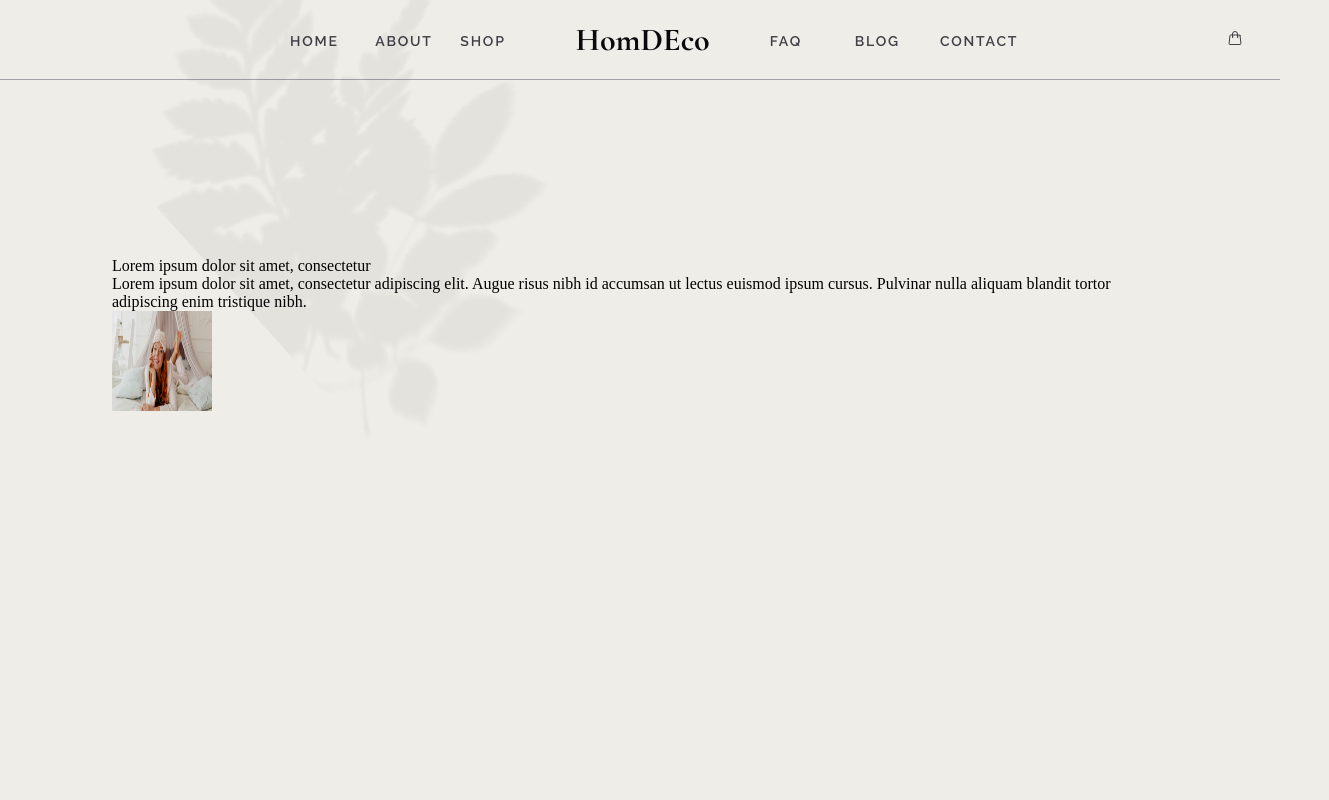
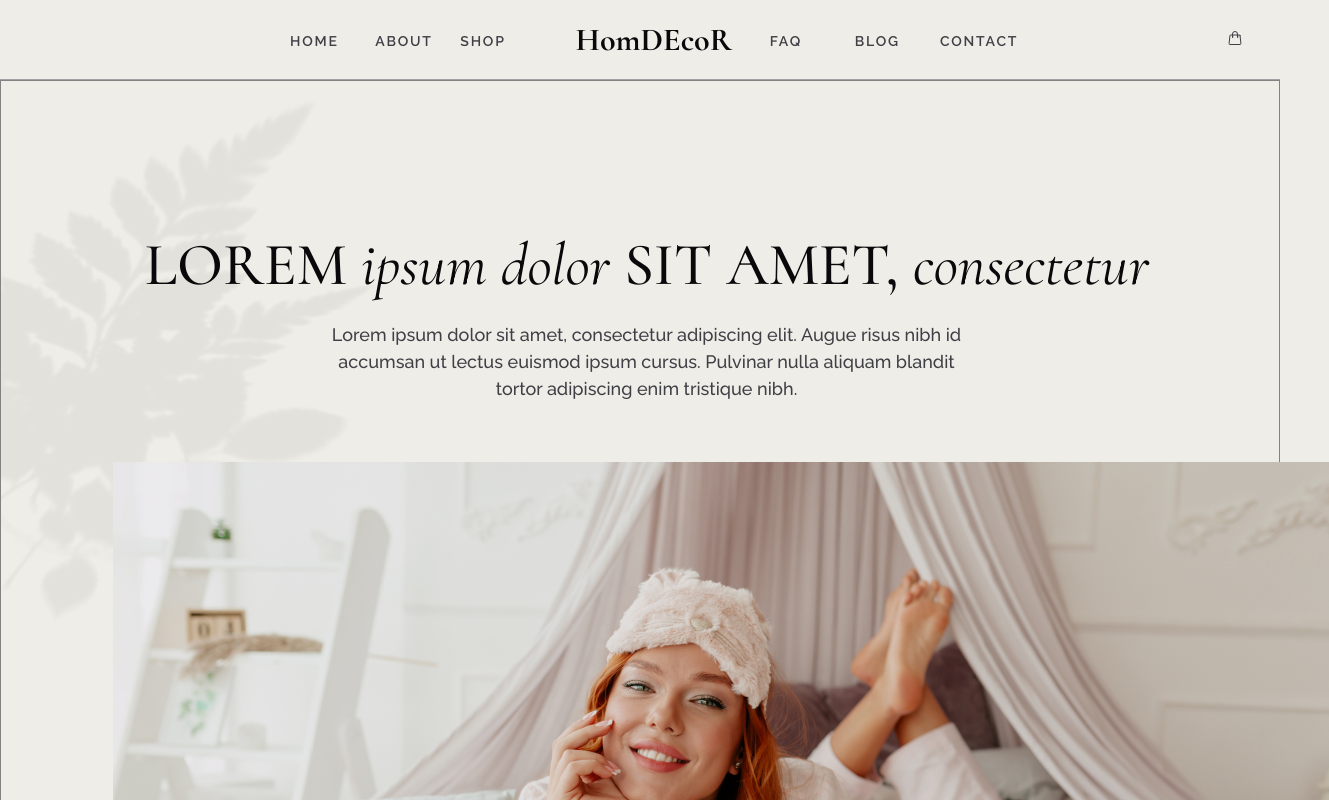
Before and after one commit to PayalSharma2023/react_mentoring, a React (Vite) app in the folder vite-project/: page / in a window 1280 px wide. Shown: the top 800 px of the page, 1329 px wide, since content can reach past the window. Built offline with nearby package versions, Linux system fonts and the light colour scheme.

Commit message:
hero section

```diff
--- a/vite-project/src/App.css
+++ b/vite-project/src/App.css
@@ -23,6 +23,7 @@ html {
   align-items: center;
   padding: 0px, 112px, 0px, 112px;
   background-color: #efede7;
+  z-index: 99;
 }
 .container {
   position: relative;
@@ -104,25 +105,79 @@ html {
   position: relative;
   width: Hug (1, 440px) px;
   height: Hug (1, 023px) px;
-  top: 81px;
   padding: 96px 112px 96px 112px;
-  gap: 10px;
-  border: 0px 0px 1px 0px;
-  opacity: 0px;
+
+  border: 1px solid #828282;
 }
 .container2 {
-  position: relative;
+  margin: 50px 0;
   width: Hug (1, 216px) px;
   height: Hug (831px) px;
   gap: 64px;
+  opacity: 0px;
+}
+.hero-img {
+  text-align: center;
 }
 .hero-img-1 img {
   position: absolute;
   width: 630.37px;
   height: 727.48px;
-  top: -541px;
-  left: 38.78px;
+  top: -55px;
+  left: 0px;
   gap: 0px;
   opacity: 0px;
-  rotate: -42deg;
+  z-index: 0;
 }
+.hero-img-2 img {
+  position: relative;
+  width: 1216px;
+  height: 592px;
+  margin: auto;
+  gap: 0px;
+  opacity: 0px;
+  z-index: 1;
+}
+.title {
+  position: relative;
+  width: 1068px;
+  height: 175px;
+  margin: auto;
+  align-items: center;
+  justify-content: center;
+  text-align: center;
+  margin-bottom: 60px;
+}
+.text {
+  text-transform: uppercase;
+  font-family: Cormorant;
+  font-size: 60px;
+  font-weight: 500;
+  line-height: 77.5px;
+  text-align: center;
+  color: #09090b;
+}
+.ipsun {
+  text-transform: lowercase;
+  font-family: Cormorant;
+  font-size: 60px;
+  font-style: italic;
+  font-weight: 400;
+  line-height: 77.5px;
+  text-align: left;
+}
+
+.sub-text {
+  position: absolute;
+  width: 639px;
+  height: 81px;
+  top: 94px;
+  left: 214px;
+  color: #3f3f46;
+
+  font-family: Raleway;
+  font-size: 18px;
+  font-weight: 500;
+  line-height: 27px;
+  text-align: center;
+}
--- a/vite-project/src/pages/demo.jsx
+++ b/vite-project/src/pages/demo.jsx
@@ -18,7 +18,7 @@ function Homepage() {
                 <a href="">SHOP</a>
                 </li>
 
-              <div className="logo">HomDEco</div>
+              <div className="logo">HomDEcoR</div>
               <li>
                 <a href="">FAQ</a>
                 </li>
@@ -42,18 +42,21 @@ function Homepage() {
         <div className="container2">
             <div className="title">
                 <div className="text">
-                Lorem ipsum dolor sit amet, consectetur
+                Lorem <span className="ipsun">ipsum dolor</span> sit amet, <span className="ipsun">consectetur</span>
                 </div>
                 <div className="sub-text">
                 Lorem ipsum dolor sit amet, consectetur adipiscing elit. Augue risus nibh id accumsan ut lectus euismod ipsum cursus. Pulvinar nulla aliquam blandit tortor adipiscing enim tristique nibh.
                 </div>
             </div>
+            <div className="hero-img">
             <div className="hero-img-1">
-                <img src="src/assets/hero-img-1.png" alt="back" width="100px" height="100px"/>
+                <img src="src/assets/hero-img-1.png" alt="back"/>
             </div>
             <div className="hero-img-2">
-            <img src="src/assets/hero.png" alt="img" width="100px" height="100px"/>
+            <img src="src/assets/hero.png" alt="img"/>
             </div>
+            </div>
+
         </div>
      </div>
 
```
